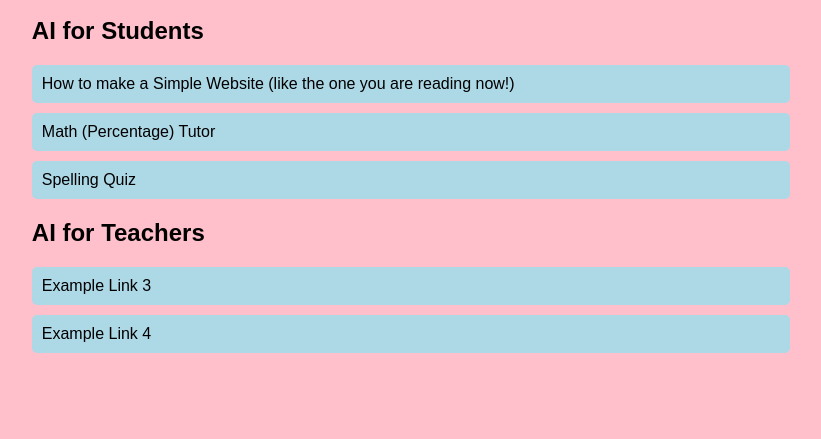
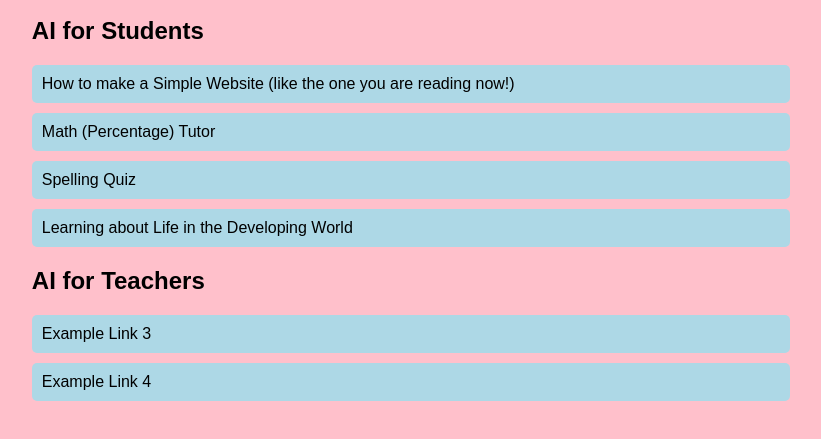
Before and after one commit to wescreamforicecream/AI-in-education, a plain HTML site: page index.html in a window 1280 px wide. Shown: the part 119-558 px from the top of the page, without its empty margins (229-1050 px from the left). Drawn offline with Linux system fonts and the light colour scheme.

Commit message:
Update index.html

```diff
--- a/index.html
+++ b/index.html
@@ -15,6 +15,7 @@
       <a href="https://chat.openai.com/share/fc3a54fa-89d8-4356-b17d-927c2ac49896">How to make a Simple Website (like the one you are reading now!)</a>
       <a href="https://chat.openai.com/share/b63760c0-7360-4a5f-860c-aaf23154d1a4">Math (Percentage) Tutor</a>
       <a href="https://chat.openai.com/share/593abb0c-8647-4de3-a404-5a2efd1fa6c2">Spelling Quiz</a>
+      <a href="https://chat.openai.com/share/5860efbd-bd16-4678-8252-9f9190fc78a7">Learning about Life in the Developing World</a>
 
       <!-- Add as many links as you want -->
 
```
